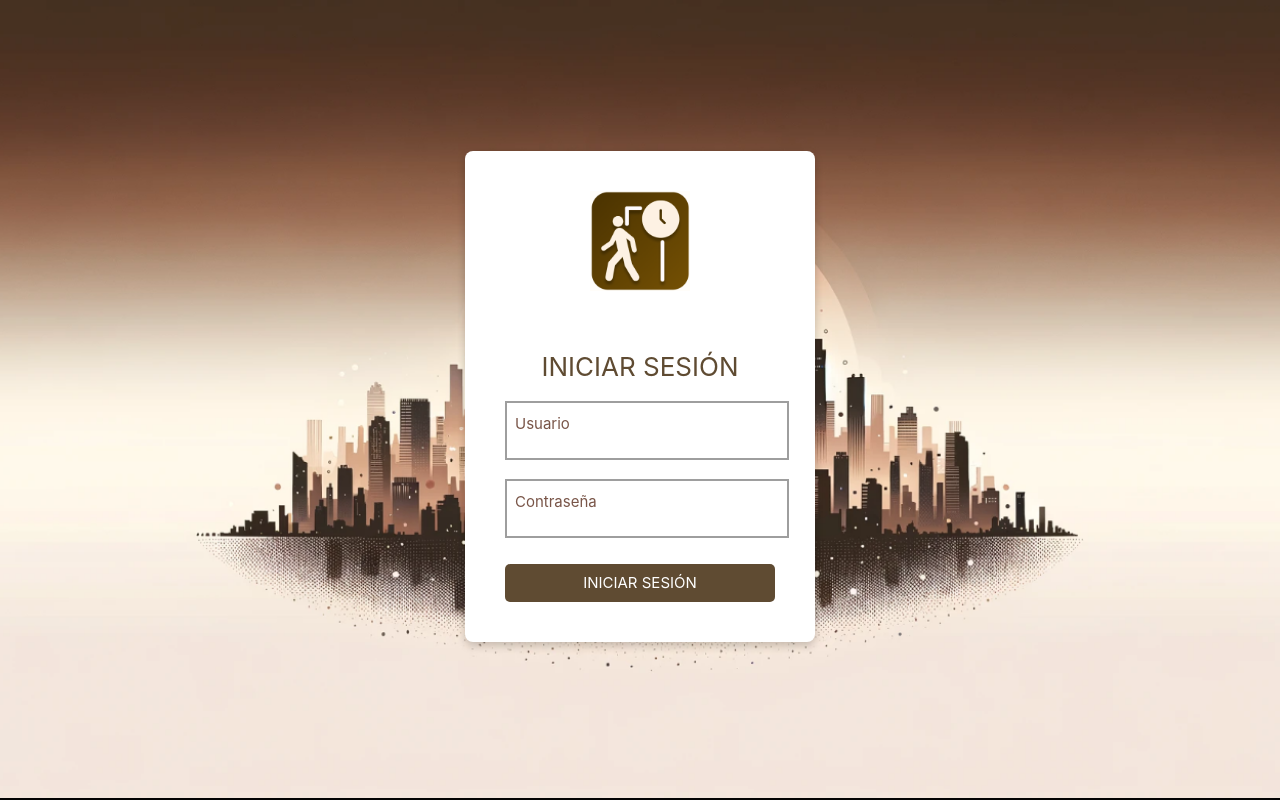
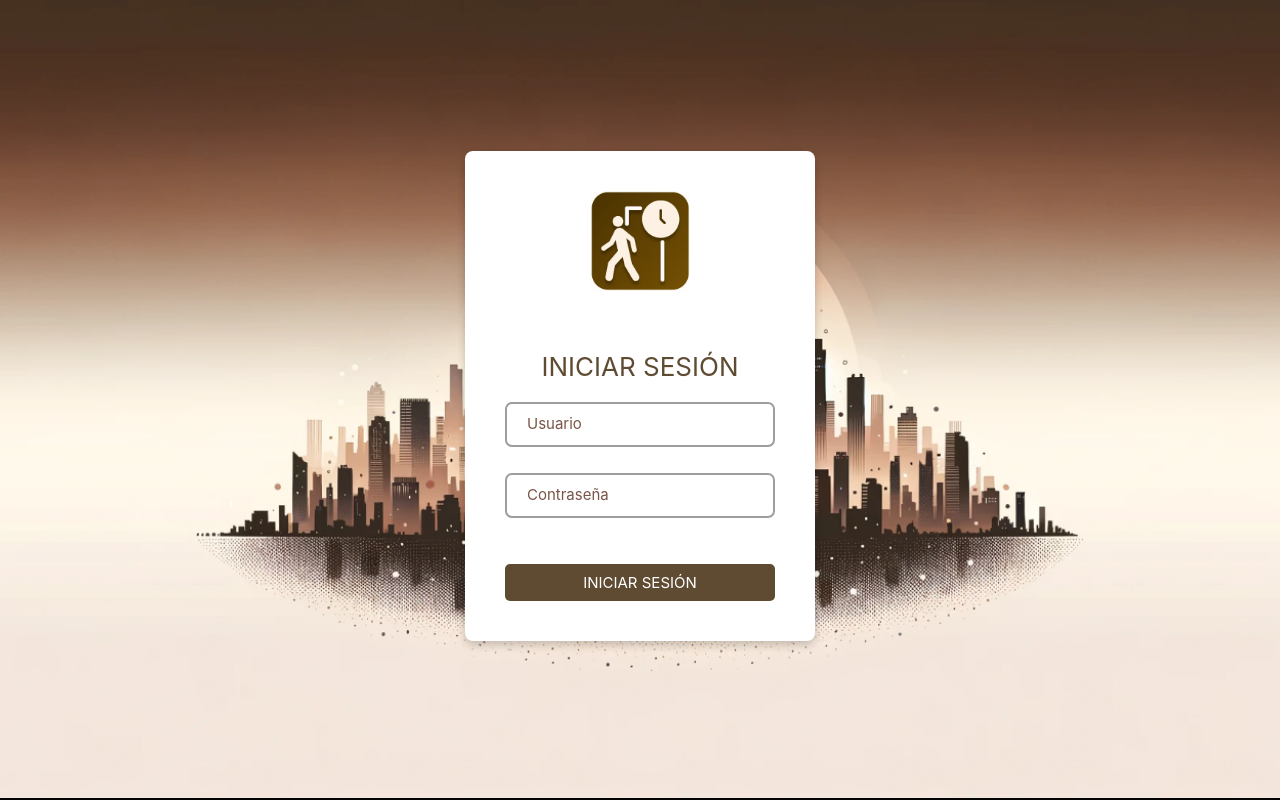
Before and after one commit to Molvilada/MISW4302-2024-11-EQUIPO10-DepartTime, an Angular app: page /login in a window 1280 px wide. Built offline with nearby package versions, Linux system fonts and the light colour scheme.

Commit message:
Corrección pantalla login

```diff
--- a/src/app/login/login.component.css
+++ b/src/app/login/login.component.css
@@ -17,6 +17,7 @@
   box-shadow: 0 4px 8px 0 rgba(0, 0, 0, 0.2);
   width: 350px;
   text-align: center;
+  align-items: center;
 }
 
 .logo {
@@ -32,20 +33,42 @@ h2 {
 }
 
 .input-field {
-  margin-bottom: 2px;
+  margin-bottom: 18px;
+  position: relative;
+}
+
+.input-field input:focus + label,
+.input-field input:not(:placeholder-shown) + label {
+  top: -1px; /* Subir menos el label */
+  left: 14px;
+  background-color: #ffffff; /* #e6d29d */
+  padding: 0 8px;
+  color: #724c13; /* Texto de color negro */
+  font-size: 15px; /* Tamaño de fuente más pequeño */
 }
 
 .input-field input {
   border: 2px solid #9e9e9e;
-  border-bottom: 2px solid #9e9e9e;
-  margin-bottom: 4px;
-  padding: 5px;
+  border-radius: 5px;
   width: 100%;
+  padding: 10px;
+  border: 2cpx solid #9e9e9e;
+  border-radius: 7px;
+  font-size: 16px;
+  box-sizing: border-box;
 }
 
 .input-field label {
-  left: 10px;
+  position: absolute;
+ /*top: 50%;*/
+  /*left: 14px;*/
+  background-color: #e6d29d;
+  padding: 0 4px;
+  color: #111010;
+  transition: all 0.3s ease;
+  /*transform: translateY(-50%)*/
 }
+
 
 .btn-login {
   background-color: #5f4b32; /* Fondo del botón de iniciar sesión */
--- a/src/app/login/login.component.ts
+++ b/src/app/login/login.component.ts
@@ -17,11 +17,7 @@ export class LoginComponent implements OnInit {
   }
 
   login(): void {
-    if (this.username === 'user1' && this.password === '12345') {
-      this.router.navigate(['home']);
-    } else {
-      alert('Usuario o contraseña no coinciden');
-    }
+    this.router.navigate(['home']);
   }
 
   ngOnInit() {
```
